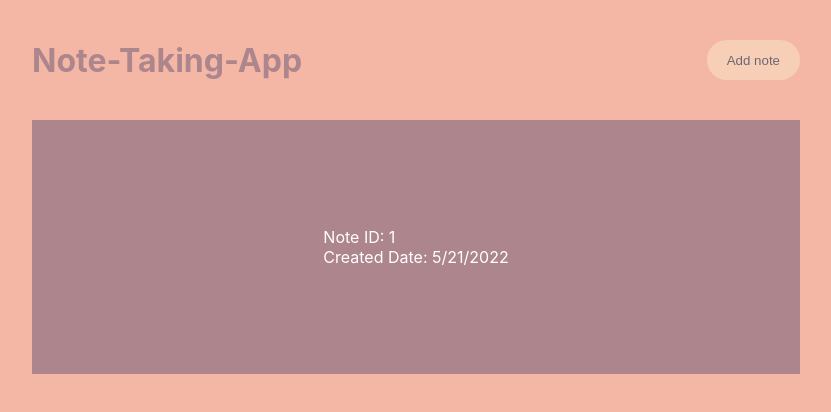
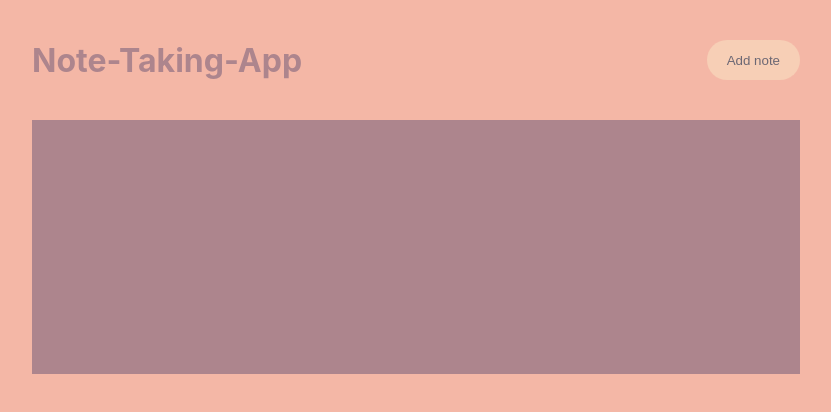
Before and after one commit to ShakedYunger/Notes-Taking-App, a React (Create React App) app in the folder note-taking-app/: page / in a window 1280 px wide. Shown: the top 412 px of the page, without its empty margins (224-1055 px from the left). Built offline with nearby package versions, Linux system fonts and the light colour scheme.

Commit message:
moved state to Header and tried to pass it as prop to NoteList with the primaryButton

```diff
--- a/note-taking-app/src/App.js
+++ b/note-taking-app/src/App.js
@@ -6,20 +6,11 @@ import "./App.css";
 import { Component } from "react";
 
 class App extends Component {
-  constructor(props) {
-    super(props);
-    this.state = {
-      cardCounter: 1,
-    };
-  }
-
   render() {
     return (
       <div className="appWrapper">
         <Header></Header>
-        <div className="noteGrid">
-          <NoteList cardCounter={this.state.cardCounter}></NoteList>
-        </div>
+        <div className="noteGrid"></div>
       </div>
     );
   }
--- a/note-taking-app/src/Header.jsx
+++ b/note-taking-app/src/Header.jsx
@@ -1,15 +1,32 @@
 import React, { Component } from "react";
+import { NoteList } from "./noteList";
+import { Notes } from "./notes";
 
 export class Header extends Component {
+  constructor(props) {
+    super(props);
+    this.state = {
+      cardCounter: 0,
+    };
+  }
+
   addNote() {
-    console.log("Clicked");
+    this.setState({ cardCounter: this.state.cardCounter + 1 }, () => (
+      <NoteList cardCounter={this.state.cardCounter}></NoteList>
+    ));
+    console.log(this.state.cardCounter);
   }
 
   render() {
     return (
       <div className="header">
+        {/* <NoteList cardCounter={this.state.cardCounter}></NoteList> */}
         <h1 style={{ color: "#AD858D" }}>Note-Taking-App</h1>
-        <button type="button" className="primaryButton" onClick={this.addNote}>
+        <button
+          type="button"
+          className="primaryButton"
+          onClick={this.addNote.bind(this)}
+        >
           Add note
         </button>
       </div>
--- a/note-taking-app/src/noteList.jsx
+++ b/note-taking-app/src/noteList.jsx
@@ -2,17 +2,17 @@ import React, { Component } from "react";
 import { Notes } from "./notes";
 
 export class NoteList extends Component {
-  constructor(props) {
-    super(props);
-    this.state = {
-      cardCounter: 1,
-    };
+  a() {
+    // this.setState({ cardCounter: this.state.cardCounter + 1 });
+    console.log(this);
+    // return <NoteList cardCounter={this.state.cardCounter} />;
   }
 
   render() {
     return (
       <div>
-        <Notes cardCounter={this.state.cardCounter}></Notes>
+        <button onClick={this.a.bind(this)}>shaked</button>
+        <Notes cardCounter={this.props.cardCounter}></Notes>
       </div>
     );
   }
```
